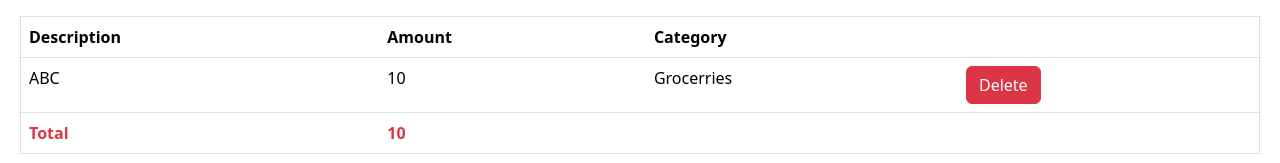
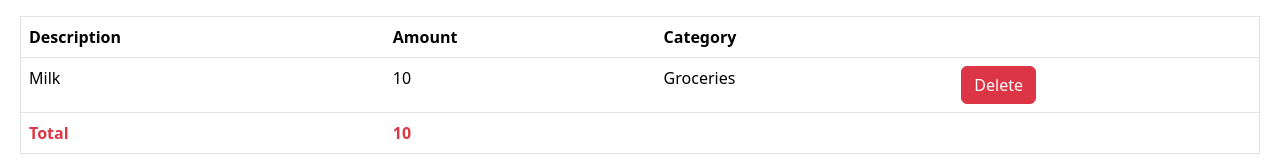
Before and after one commit to kiransp/expense_tracker, a React (Vite) app: page / in a window 1280 px wide. Shown: the part 400-563 px from the top of the page. Built offline with nearby package versions, Linux system fonts and the light colour scheme.

Commit message:
sample obj data

```diff
--- a/src/App.tsx
+++ b/src/App.tsx
@@ -5,7 +5,7 @@ import Summary from "./Summary";
 function App() {
   const [selectedCategory, setSelectedCategory] = useState("");
   const [expense, setExpense] = useState([
-    { id: 1, amount: 10, description: "ABC", category: "Grocerries" },
+    { id: 1, amount: 10, description: "Milk", category: "Groceries" },
   ]);
   const handleExpense = (data: any) => {
     setExpense([...expense, { ...data, id: expense.length + 1 }]);
```
